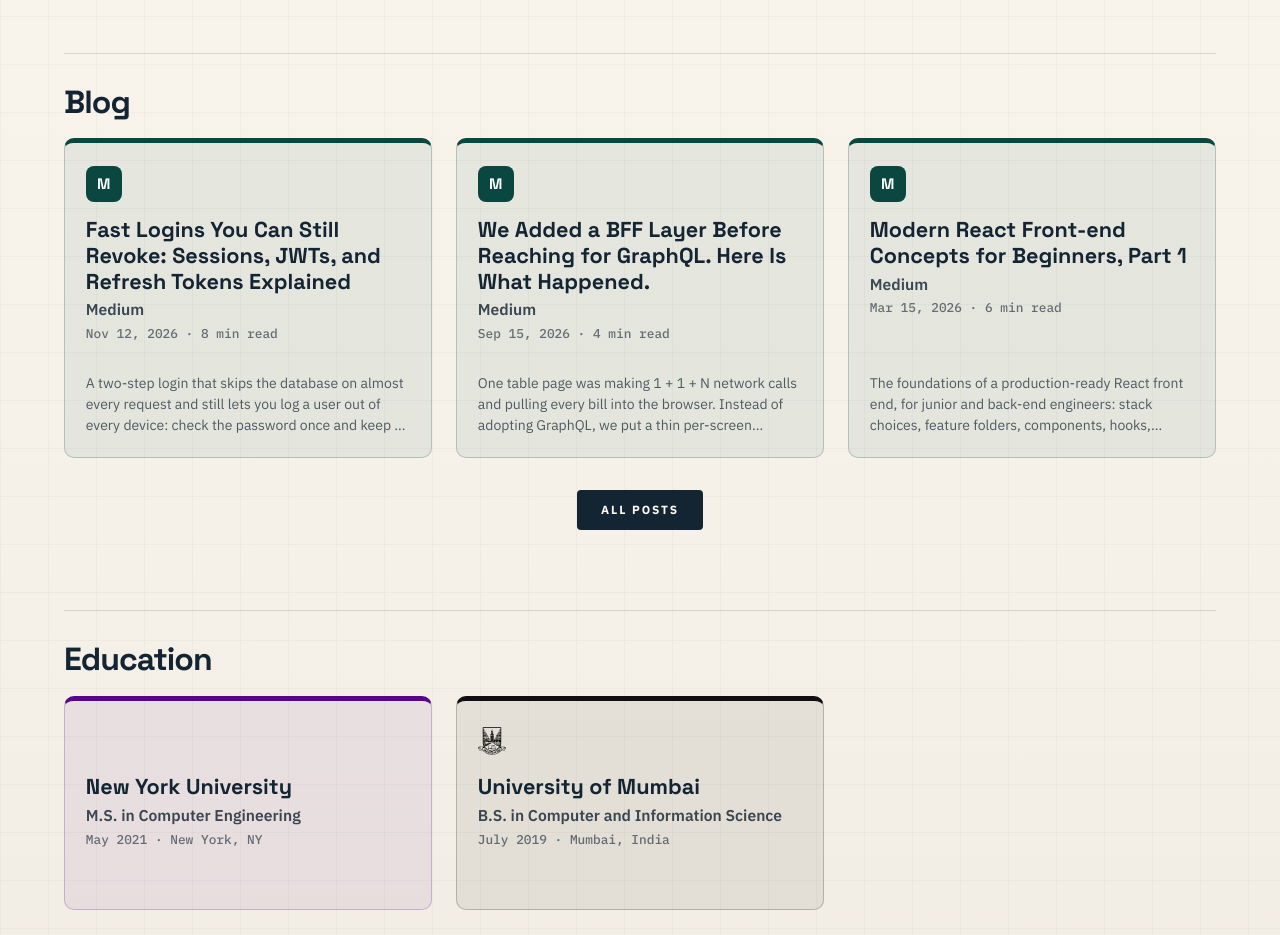
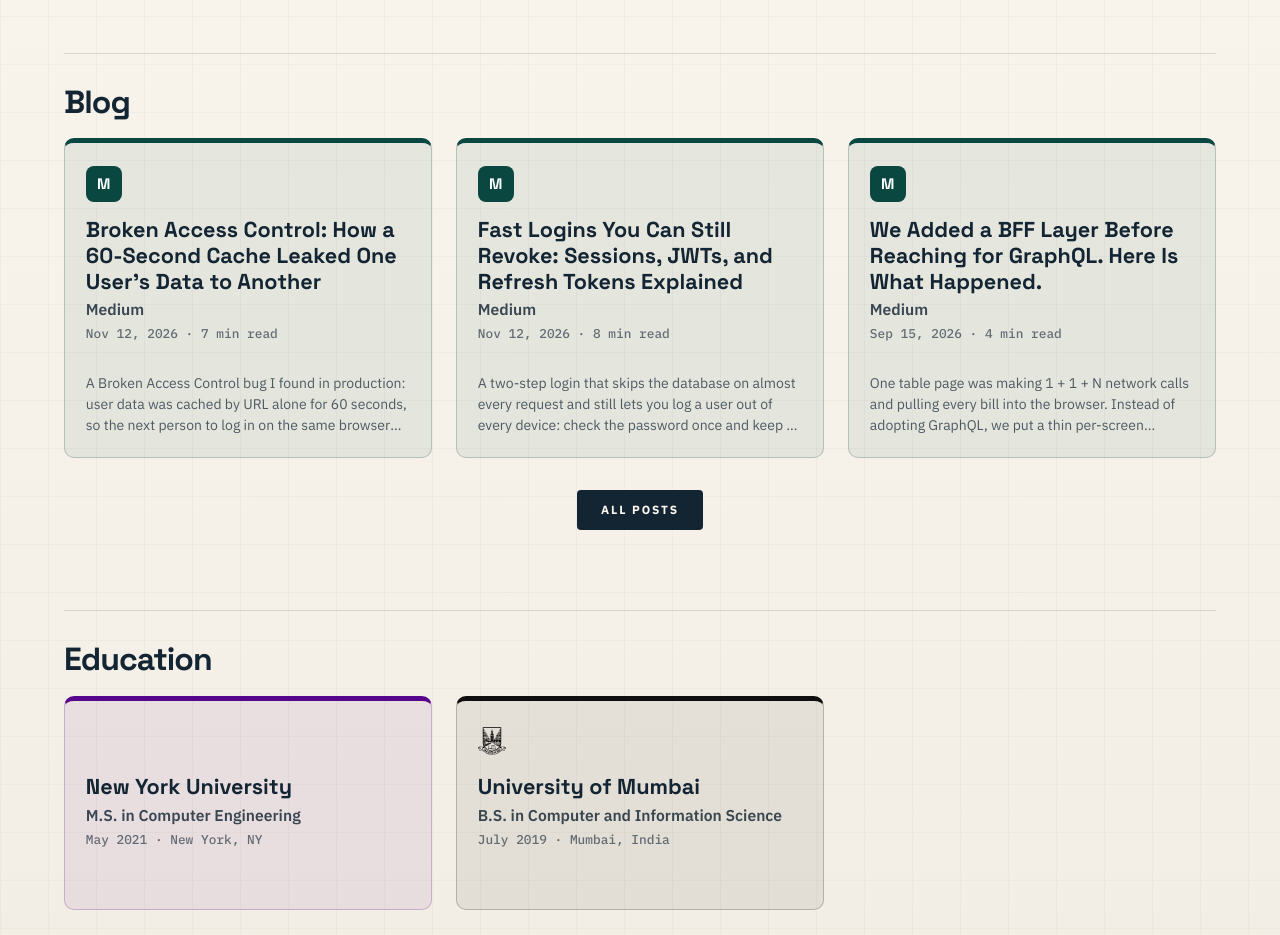
Before and after one commit to ninawekunal/portfolio, a Next.js app: page / in a window 1280 px wide. Shown: the part 1600-2535 px from the top of the page. Built offline with nearby package versions, Linux system fonts and the light colour scheme; what @mui/material-nextjs would draw is missing.

Commit message:
Add the broken access control post to the blog

```diff
--- a/src/data/writing.ts
+++ b/src/data/writing.ts
@@ -20,6 +20,23 @@ export const writingHeading = {
 };
 
 export const publications: Publication[] = [
+  {
+    id: "cache-broken-access-control",
+    title: "Broken Access Control: How a 60-Second Cache Leaked One User's Data to Another",
+    outlet: "Medium",
+    category: "Security",
+    date: "Nov 12, 2026",
+    readingTime: "7 min read",
+    url: "https://medium.com/@ninawekunal/broken-access-control-how-a-60-second-cache-leaked-one-users-data-to-another-1aa5bf3932b2",
+    summary:
+      "A Broken Access Control bug I found in production: user data was cached by URL alone for 60 seconds, so the next person to log in on the same browser saw the last person's data. Why it hid so well, and the four questions I now ask before caching anything.",
+    takeaways: [
+      "A cache key is a security decision: if the answer depends on the user, the user belongs in the key.",
+      "Wipe the cache on logout, and send private, no-store with Vary: Cookie on per-user data.",
+      "Test it the way it breaks: switch accounts in the same browser inside the cache window.",
+    ],
+    tags: ["Web security", "OWASP", "Caching", "React", "TanStack Query"],
+  },
   {
     id: "revocable-fast-logins",
     title: "Fast Logins You Can Still Revoke: Sessions, JWTs, and Refresh Tokens Explained",
```
